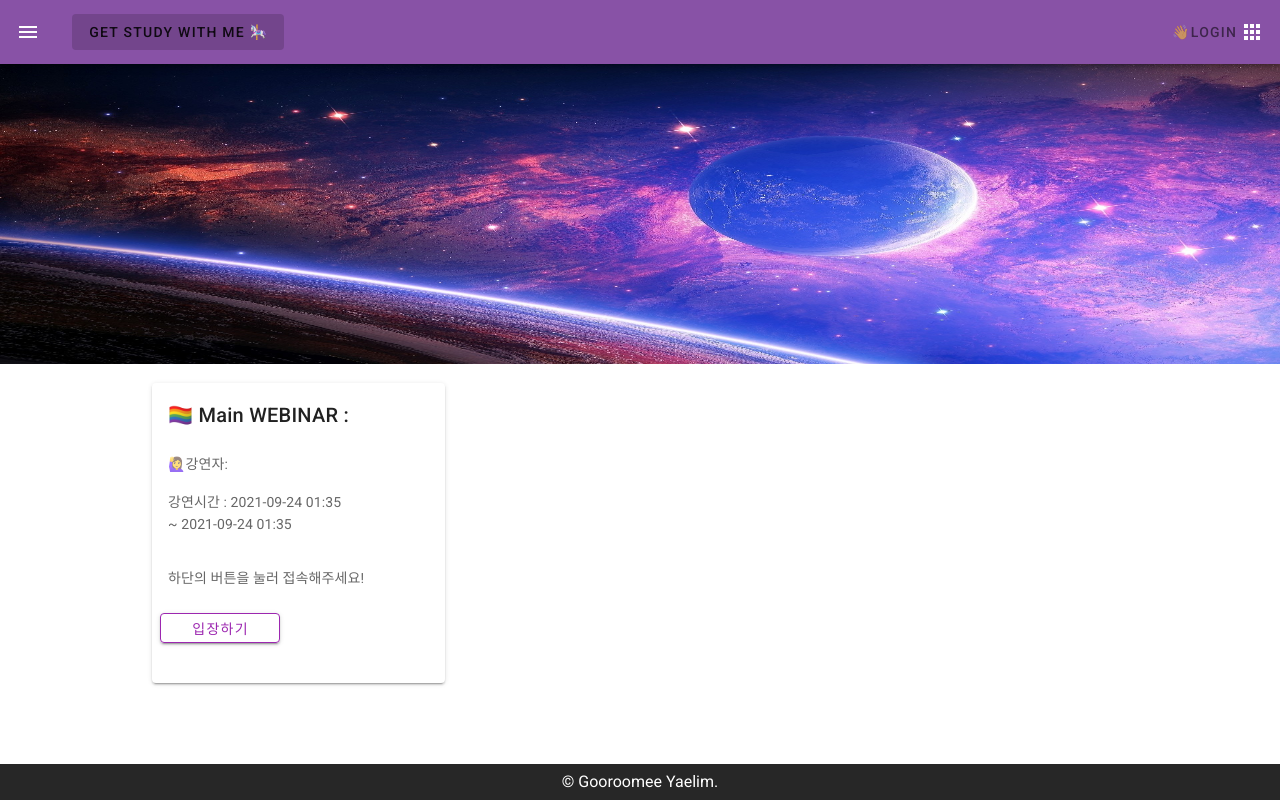
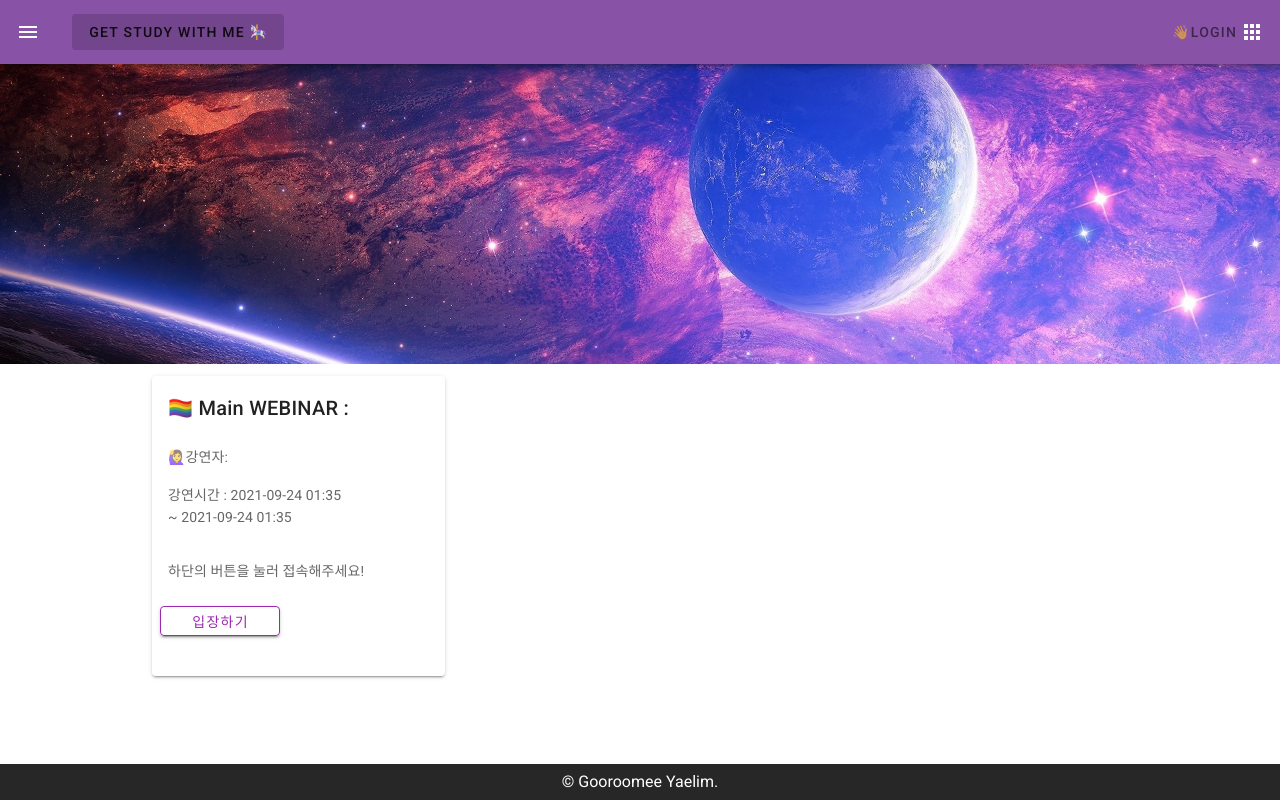
Before and after one commit to Ohyaelim/grm_board, a Vue app in the folder board-vue/: page / in a window 1280 px wide. Built offline with nearby package versions, Linux system fonts and the light colour scheme; no server answers; what vue-momentjs would draw is missing.

Commit message:
chore: FE main 사진 조정

```diff
--- a/board-vue/src/views/Home.vue
+++ b/board-vue/src/views/Home.vue
@@ -1,7 +1,7 @@
 <template>
   <div>
-    <div style="overflow: hidden; width: 100%" >
-      <img src="..\assets\yrmyunv.jpg" style="height: 300px; width: 100%">
+    <div style="height: 300px" >
+      <img src="..\assets\yrmyunv.jpg" style="height: 100%; width: 100%; object-fit: cover; overflow: hidden">
     </div>
     <v-container>
       <v-card style="width: 30%" height="300">
```
Also changed, not shown: 1 other file (tests, documents, lock files or other folders).
